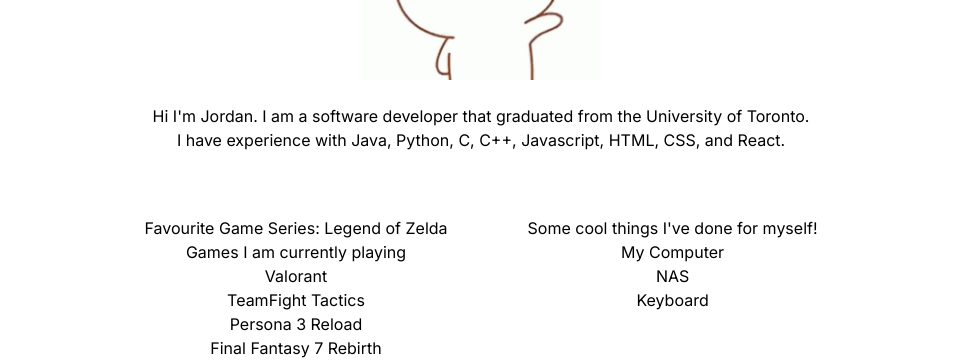
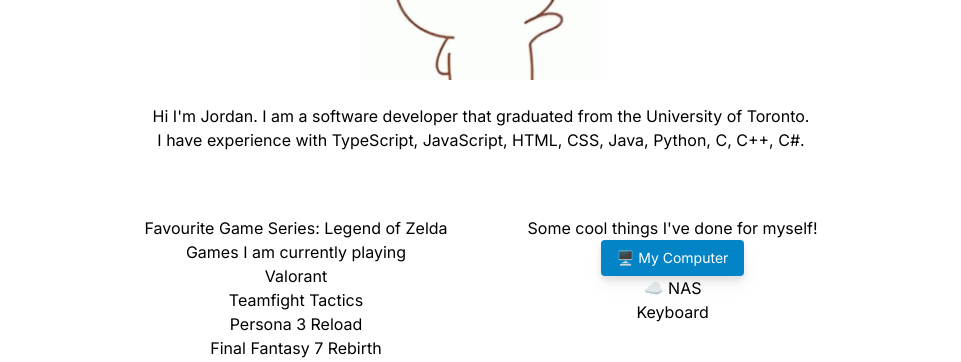
Before and after one commit to jrdn-l/website, a Next.js app: page / in a window 1280 px wide. Shown: the part 1080-1442 px from the top of the page, without its empty margins (159-1120 px from the left). Built offline with nearby package versions, Linux system fonts and the light colour scheme.

Commit message:
updates headless ui package and adds some more content in about me

```diff
--- a/package.json
+++ b/package.json
@@ -9,7 +9,7 @@
     "lint": "next lint"
   },
   "dependencies": {
-    "@headlessui/react": "^1.7.15",
+    "@headlessui/react": "latest",
     "@types/node": "20.2.5",
     "@types/react": "18.2.9",
     "@types/react-dom": "18.2.4",
--- a/src/components/about.tsx
+++ b/src/components/about.tsx
@@ -1,35 +1,113 @@
-import Image from 'next/image';
+"use client";
+
+import {
+  Button,
+  Description,
+  Dialog,
+  DialogPanel,
+  DialogTitle,
+} from "@headlessui/react";
+import Image from "next/image";
+import Link from "next/link";
+import { useState } from "react";
 
 export default function About() {
+  let [isComputerOpen, setIsComputerOpen] = useState(false);
+  let [isNASOpen, setIsNASOpen] = useState(false);
+  let [isKeyboardOpen, setIsKeyboardOpen] = useState(false);
+
   return (
     <div className="dark:bg-gray-600 w-full">
-      <div id="aboutMe" className="h-screen flex flex-col items-center justify-center">
-        <Image width={240} height={240} src={"/hello-wave.gif"} alt="Github" unoptimized={true} />
+      <div
+        id="aboutMe"
+        className="h-screen flex flex-col items-center justify-center"
+      >
+        <Image
+          width={240}
+          height={240}
+          src={"/hello-wave.gif"}
+          alt="Github"
+          unoptimized={true}
+        />
         <br />
-        <p> Hi I'm Jordan. I am a software developer that graduated from the University of Toronto.</p>
-        <p> I have experience with Java, Python, C, C++, Javascript, HTML, CSS, and React.</p>
+        <p>
+          Hi I'm Jordan. I am a software developer that graduated from the
+          University of Toronto.
+        </p>
+        <p>
+          I have experience with TypeScript, JavaScript, HTML, CSS, Java,
+          Python, C, C++, C#.
+        </p>
         <br />
         <div className="flex flex-row">
-          <div className='p-10'>
+          <div className="p-10">
             <p> Favourite Game Series: Legend of Zelda</p>
             <p> Games I am currently playing</p>
             <ul>
               <li>Valorant</li>
-              <li>TeamFight Tactics</li>
+              <li>Teamfight Tactics</li>
               <li>Persona 3 Reload</li>
               <li>Final Fantasy 7 Rebirth</li>
             </ul>
           </div>
-          <div className='p-10'>
+          <div className="p-10">
             <p>Some cool things I've done for myself!</p>
             <ul>
-              <li> My Computer </li>
-              <li> NAS </li>
+              <li
+                onClick={() => setIsComputerOpen(true)}
+              >
+                <Button className="rounded bg-sky-600 py-2 px-4 text-sm text-white data-[hover]:bg-sky-500 data-[active]:bg-sky-700 drop-shadow-lg">
+                  {"🖥️  My Computer"}
+                </Button>
+                <Dialog open={isComputerOpen} onClose={() => setIsComputerOpen(false)}>
+                  <div className="fixed inset-0 flex w-screen items-center justify-center p-4">
+                    <DialogPanel className="max-w-lg space-y-4 border dark: bg-black p-12">
+                      <DialogTitle className="font-bold">My Rig</DialogTitle>
+                      <Description>
+                        This is my primary computer that I use for gaming and
+                        software developement.
+                      </Description>
+                      <ul>
+                        <li> CPU: AMD Ryzen 5600x</li>
+                        <li> GPU: Nvidia RTX 3060 Ti</li>
+                        <li> RAM: 32 GB DDR4</li>
+                        <li> Storage: 2 TB NVMe SSD</li>
+                        <li> Cooling: Artic Liquid Freezer II 240</li>
+                        <li> Case: Lian Li Lan Cool II</li>
+                        <li> Monitor: LG 27GP850-B</li>
+                        <li> Keyboard: Zoom 75 </li>
+                        <li> Mouse: Pulsar X2V2 </li>
+                        <li> OS: Windows 11</li>
+                      </ul>
+                    </DialogPanel>
+                  </div>
+                </Dialog>
+              </li>
+              <li>
+                {"☁️ NAS"}
+                <Dialog open={isNASOpen} onClose={() => setIsNASOpen(false)}>
+                  <div className="fixed inset-0 flex w-screen items-center justify-center p-4">
+                    <DialogPanel className="max-w-lg space-y-4 border dark: bg-black p-12">
+                      <DialogTitle className="font-bold">NAS</DialogTitle>
+                      <Description>
+                        This is my NAS that I use for storing media and backups.
+                      </Description>
+                      <ul>
+                        <li> CPU: Intel i5-11400 </li>
+                        <li> RAM: 64 GB DDR4</li>
+                        <li> Storage: 6x 10 TB HDD</li>
+                        <li> Case: Fractal Design Node 804</li>
+                        <li> OS: TrueNAS Scale </li>
+                      </ul>
+                    </DialogPanel>
+                  </div>
+                </Dialog>
+              </li>
               <li> Keyboard </li>
             </ul>
           </div>
         </div>
       </div>
     </div>
-  )
+  );
 }
--- a/src/components/header.tsx
+++ b/src/components/header.tsx
@@ -5,7 +5,7 @@
   return (
     <header>
       <nav className="fixed w-full flex flex-center items-center justify-evenly p-10 bg-slate-50 dark:bg-black">
-        <CustomLink className="text-sm font-semibold leading-6" href="/">Home</CustomLink>
+        <CustomLink className="text-sm font-semibold leading-6" href="#home">Home</CustomLink>
         <CustomLink className="text-sm font-semibold leading-6" href="#aboutMe">About Me</CustomLink>
         <CustomLink className="text-sm font-semibold leading-6" href="#projects">Projects</CustomLink>
         <a rel="noopener noreferrer" target="_blank" className="text-sm font-semibold leading-6" href="/Resume.pdf">Resume</a>
--- a/src/components/landing.tsx
+++ b/src/components/landing.tsx
@@ -2,7 +2,7 @@
 
 export default function Landing() {
   return (
-    <div className="h-screen flex items-center justify-center">
+    <div id="home" className="h-screen flex items-center justify-center">
 
         <p className="max-w-xl">
           Welcome to my website. I initially created this website originally to learn some HTML, CSS and Javascript.
```
Also changed, not shown: 1 other file (tests, documents, lock files or other folders).
